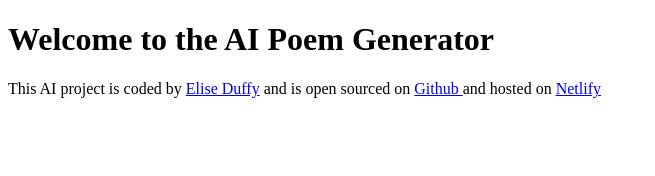
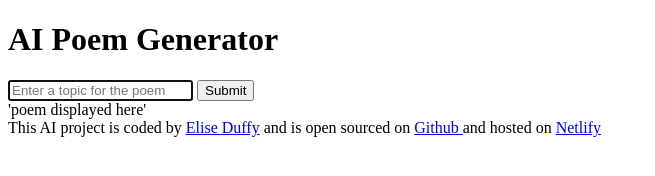
Before and after one commit to duff-e/Poems-Project, a plain HTML site: page index.html in a window 1280 px wide. Shown: the whole page, without its empty margins (0-655 px from the left). Drawn offline with Linux system fonts and the light colour scheme.

Commit message:
added basic html

```diff
--- a/index.html
+++ b/index.html
@@ -6,7 +6,21 @@
     <title>AI Poem Generator</title>
   </head>
   <body>
-    <h1>Welcome to the AI Poem Generator</h1>
+    <header>
+      <h1>AI Poem Generator</h1>
+    </header>
+    <main>
+      <form>
+        <input
+          type="text"
+          placeholder="Enter a topic for the poem"
+          autofocus
+          required
+        />
+        <input type="submit" />
+      </form>
+      <div>'poem displayed here'</div>
+    </main>
     <footer>
       This AI project is coded by
       <a href="https://github.com/duff-e">Elise Duffy</a> and is open sourced on
```
